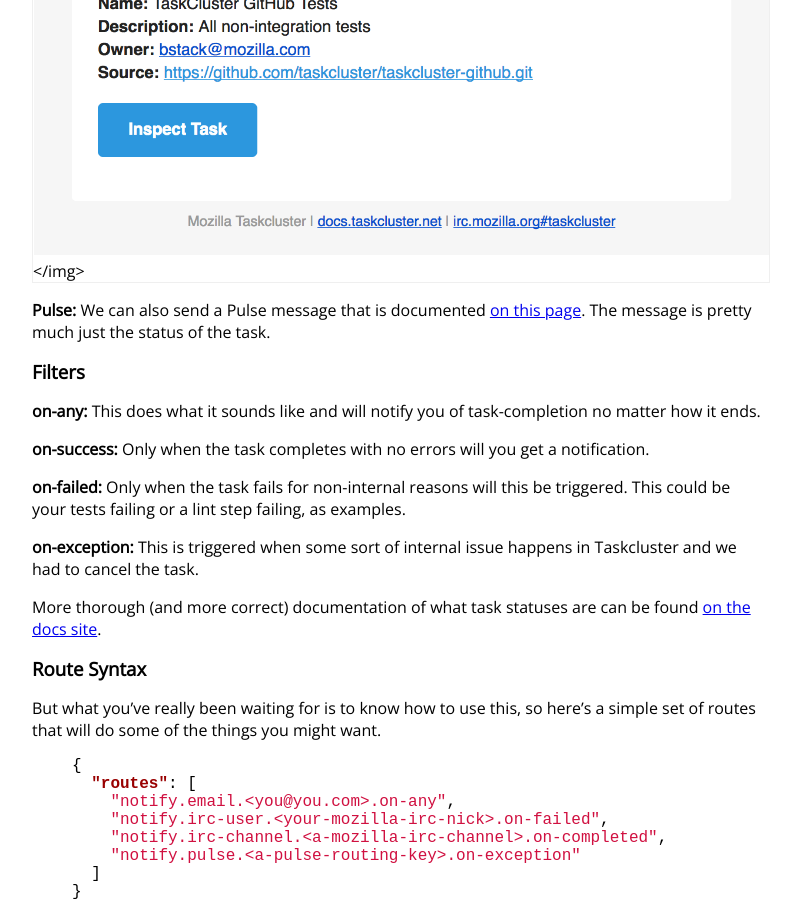
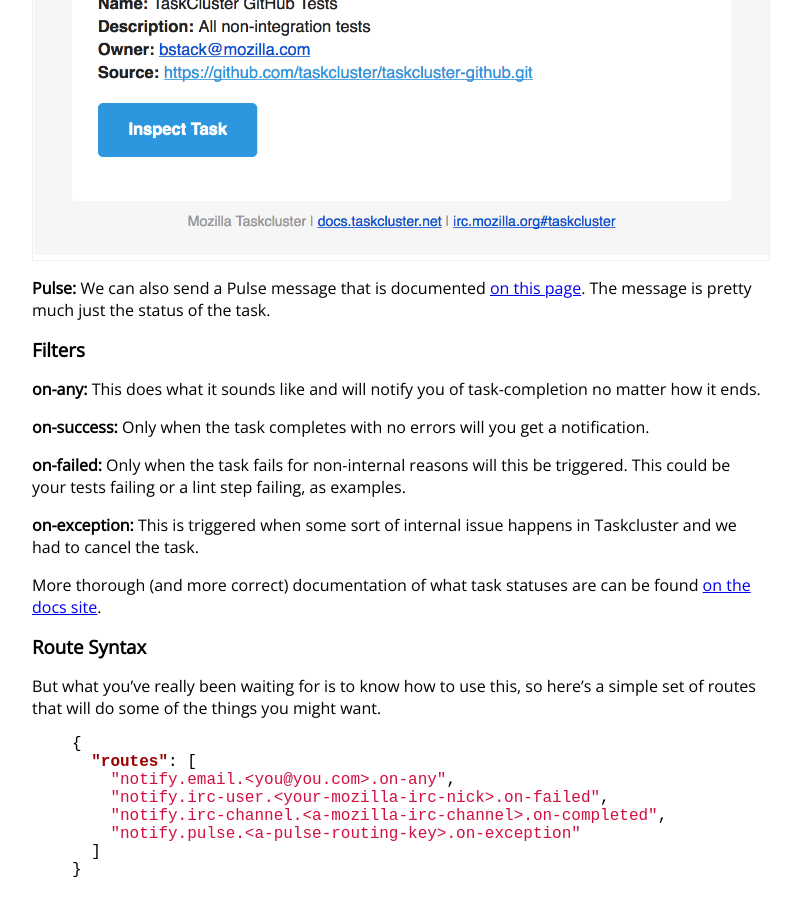
Before and after one commit to bis12/bis12.github.io, a Jekyll site: the page built from _posts/2016-09-09-taskcluster-notify.markdown, in a window 1280 px wide and 900 px high, scrolled down 929 px. Shown: the whole window, without its empty margins (240-1041 px from the left). Built offline with Jekyll 4.4.1, drawn with Linux system fonts in a browser that asks for light colours.

Commit message:
Fix stray img tag

```diff
--- a/_posts/2016-09-09-taskcluster-notify.markdown
+++ b/_posts/2016-09-09-taskcluster-notify.markdown
@@ -16,7 +16,7 @@
 __Email:__ We can you both nicely formatted or plain text emails depending on which email client you want to use. You can send to any email address, so long as you have the correct scopes (we'll discuss scopes later).
 
 <div id="notify-fig1" class="figure">
-    <img src="{{ "/img/notify-email-example.png" | prepend: site.baseurl }}"></img>
+    <img src="{{ "/img/notify-email-example.png" | prepend: site.baseurl }}"/>
 </div>
 
 __Pulse:__ We can also send a Pulse message that is documented [on this page](https://docs.taskcluster.net/reference/core/notify/exchanges). The message is  pretty much just the status of the task.
```
